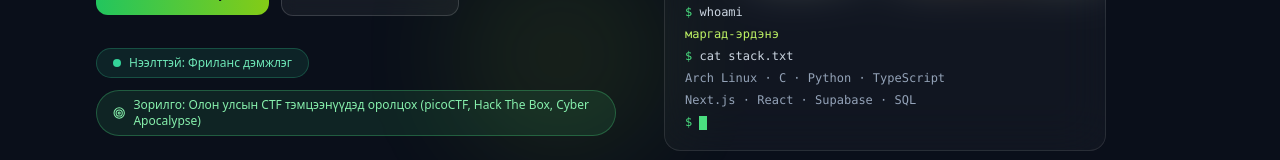
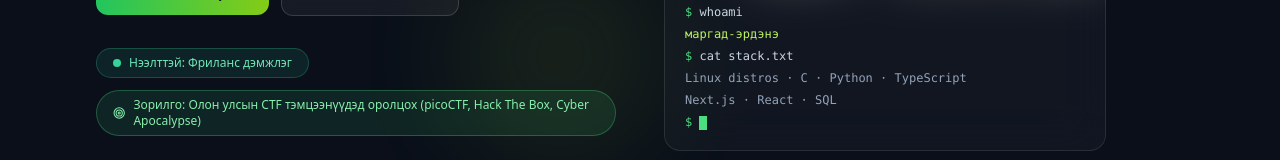
Before and after one commit to Zaprilli/Portfolio_web, a Next.js app: page / in a window 1280 px wide. Shown: the part 574-734 px from the top of the page. Built offline with nearby package versions, Linux system fonts and the light colour scheme.

Commit message:
fix: hero add true

```diff
--- a/components/Hero.tsx
+++ b/components/Hero.tsx
@@ -206,8 +206,8 @@ export default function Hero() {
               <p>
                 <span className="text-brand-400">$</span> cat stack.txt
               </p>
-              <p className="text-slate-400">Arch Linux · C · Python · TypeScript</p>
-              <p className="text-slate-400">Next.js · React · Supabase · SQL</p>
+              <p className="text-slate-400">Linux distros · C · Python · TypeScript</p>
+              <p className="text-slate-400">Next.js · React · SQL</p>
               <p>
                 <span className="text-brand-400">$</span>{' '}
                 <span className="inline-block h-3.5 w-2 animate-pulse bg-brand-400 align-middle" />
```
